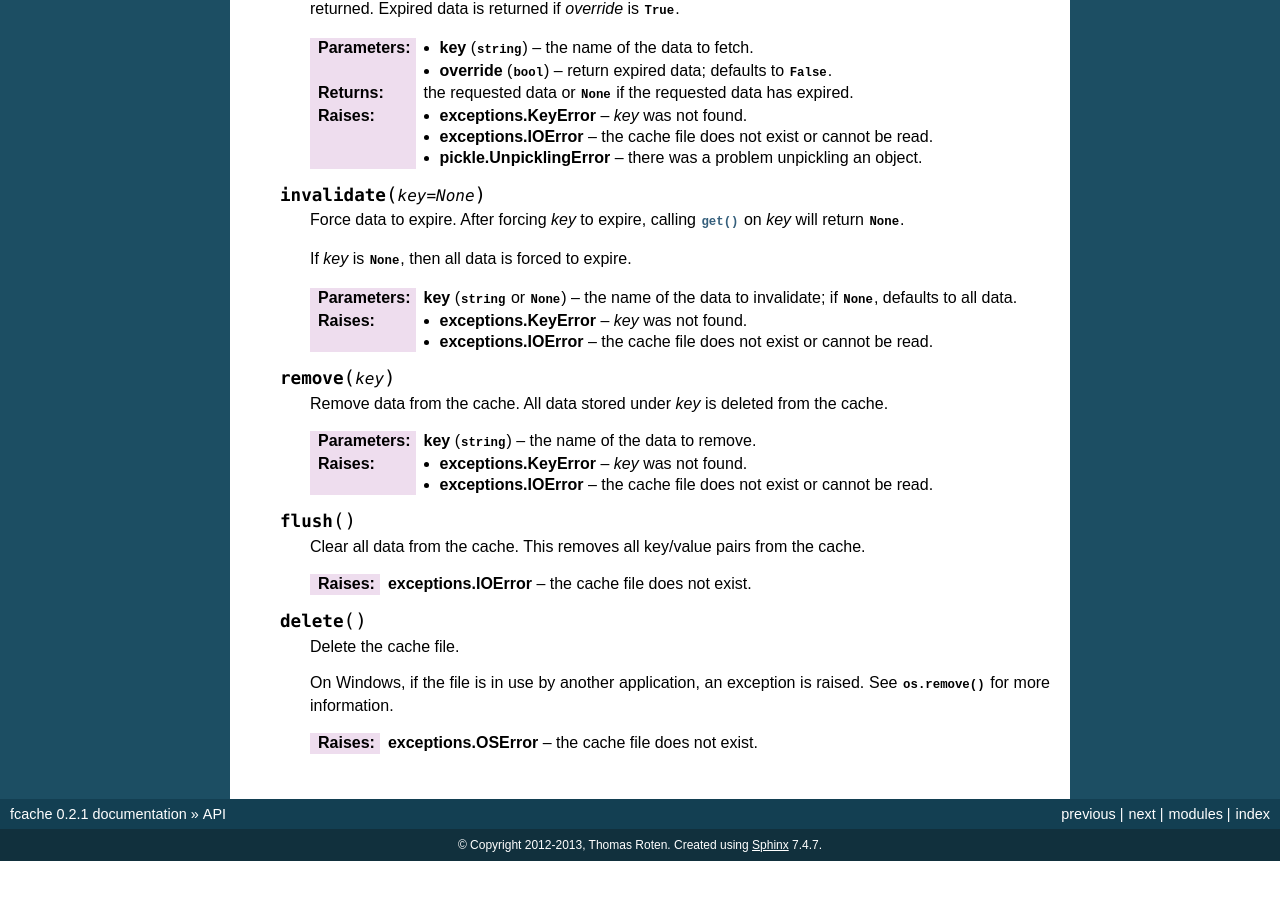
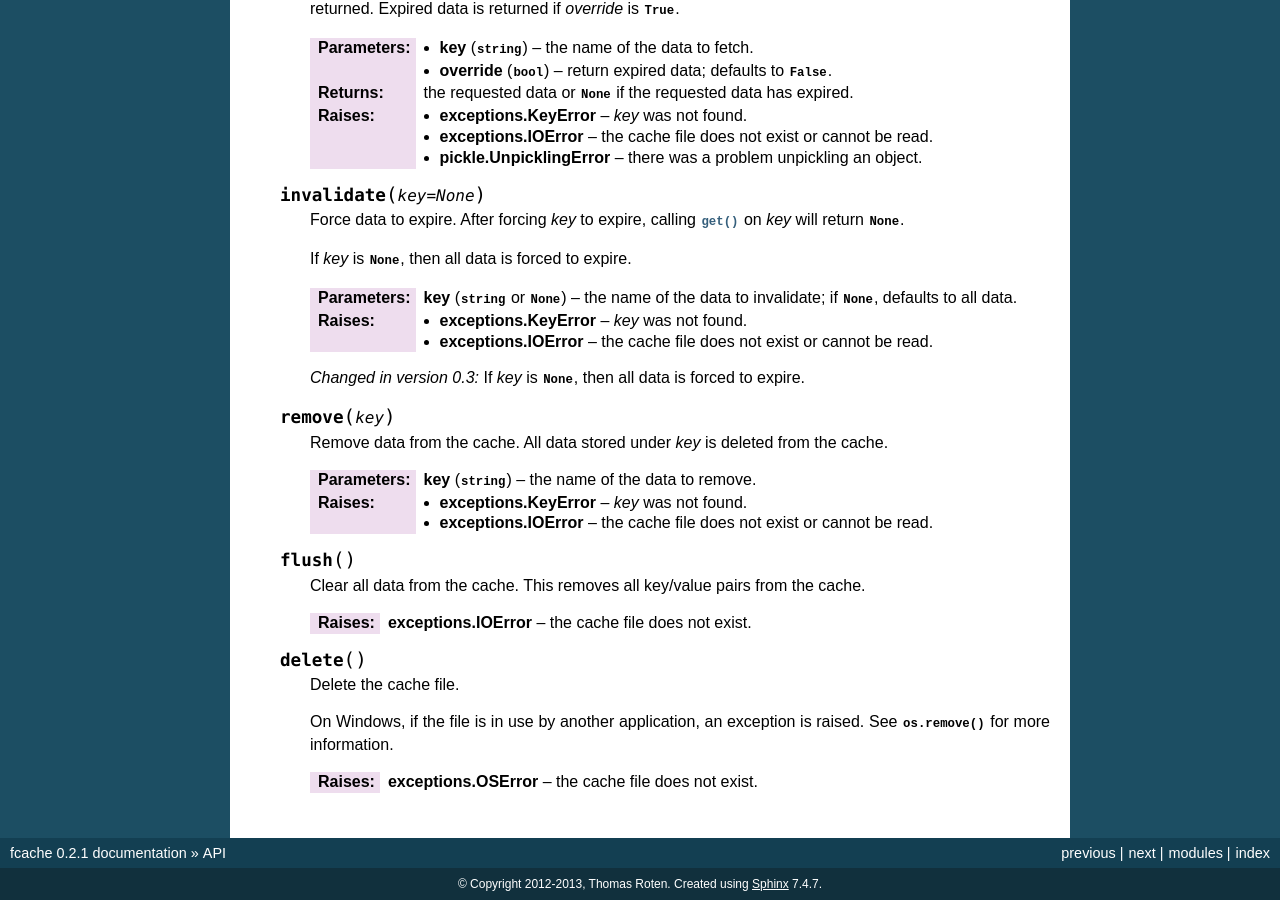
Before and after one commit to tsroten/fcache, a Sphinx documentation site: the page built from docs/api.rst, in a window 1280 px wide and 900 px high, scrolled down 1306 px. Built offline with Sphinx 7.4.7, drawn with Linux system fonts in a browser that asks for light colours; before the commit the page ends 2167 px from its top, so only the background shows below that.

Commit message:
noted that invalidate method changed in v0.3

```diff
--- a/docs/api.rst
+++ b/docs/api.rst
@@ -82,6 +82,8 @@ API
         :raises exceptions.KeyError: *key* was not found.
         :raises exceptions.IOError: the cache file does not exist or cannot be read.
 
+        .. versionchanged:: 0.3 If *key* is :data:`None`, then all data is forced to expire.
+
     .. method:: remove(key)
 
         Remove data from the cache. All data stored under *key* is deleted from the cache.
```
Also changed, not shown: 6 other files.
